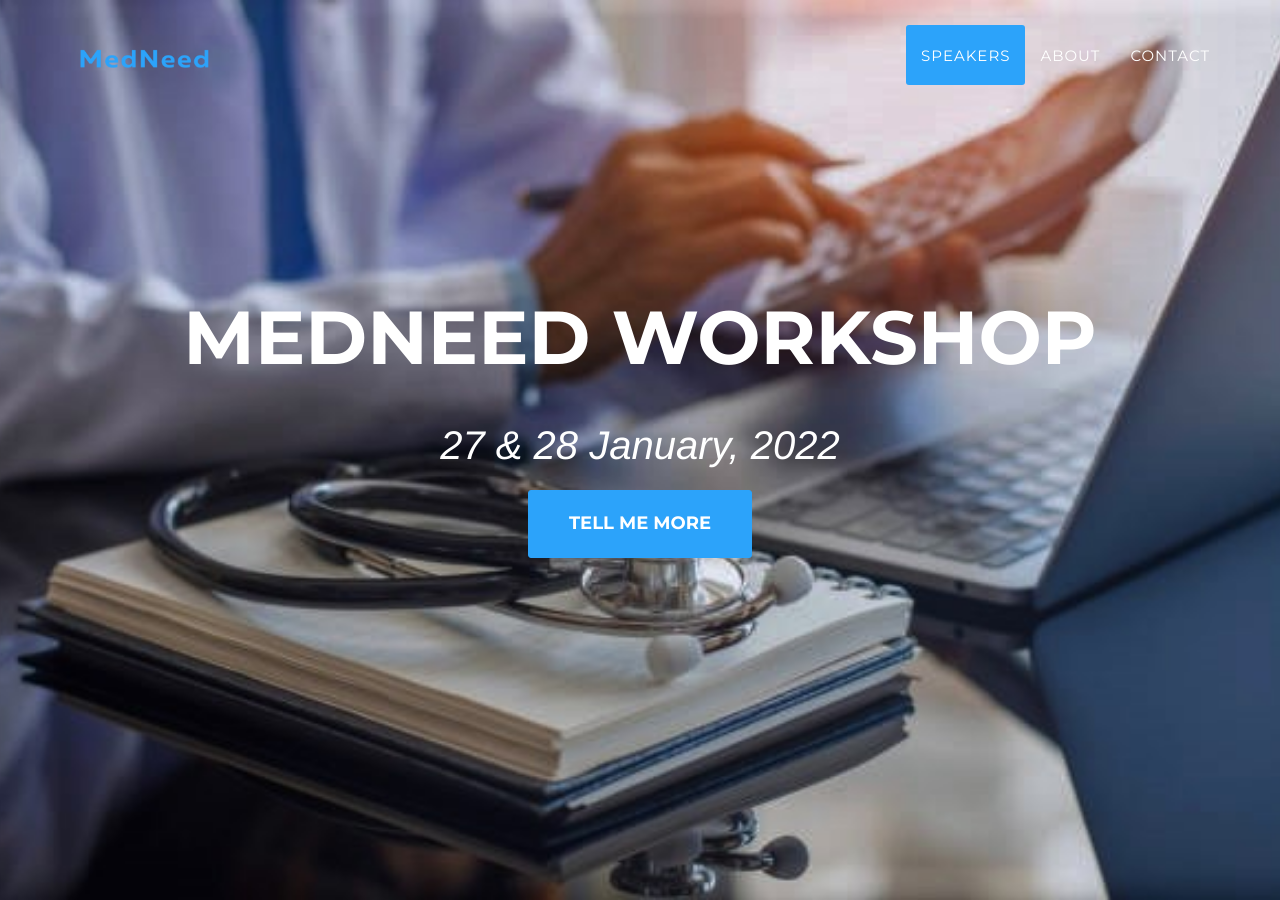
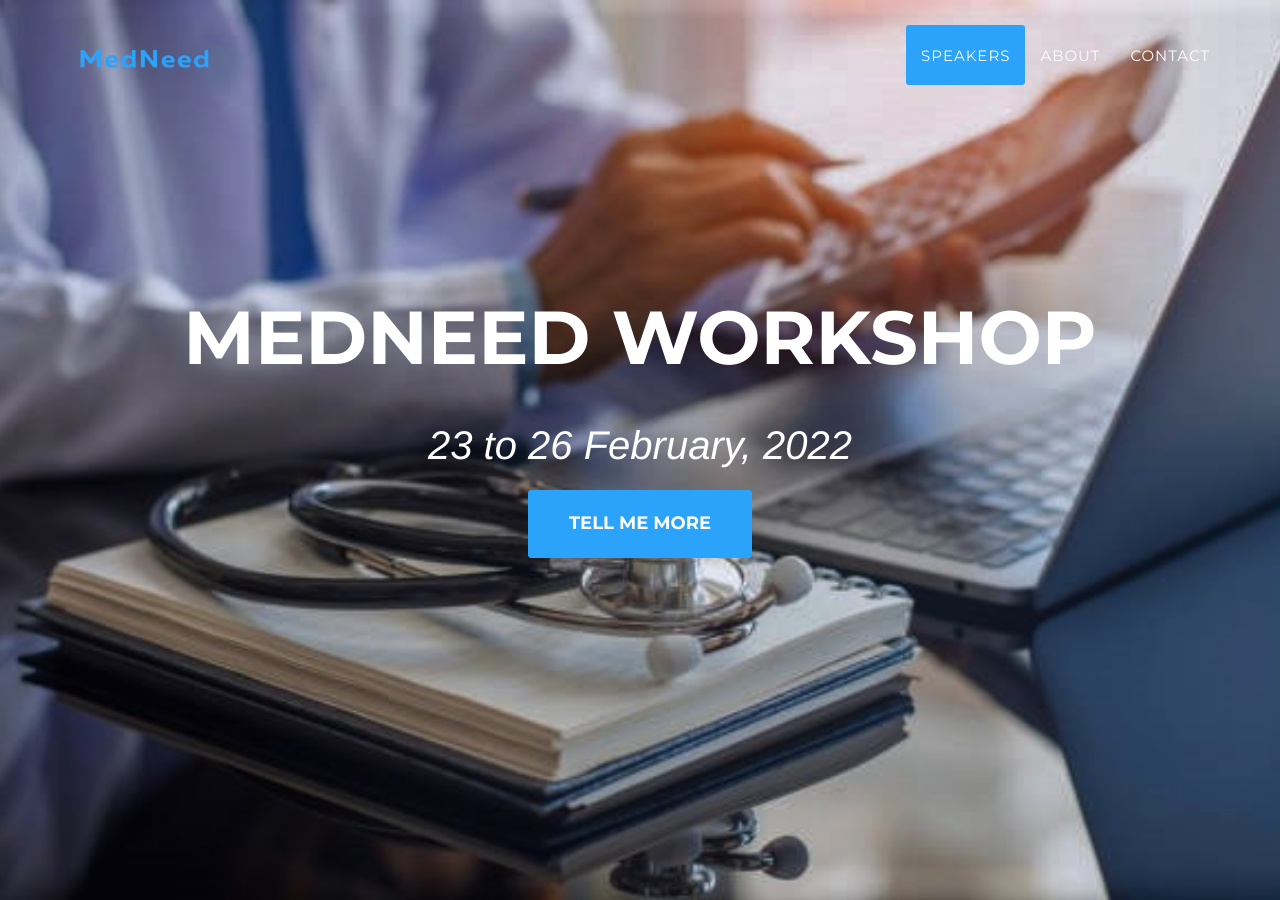
Before and after one commit to Iraneus/workshop, a Jekyll site: the page built from index.html, in a window 1280 px wide and 900 px high. Built offline with Jekyll 4.4.1, drawn with Linux system fonts in a browser that asks for light colours; some web fonts are replaced.

Commit message:
faq and heading colors and other edits

```diff
--- a/_2017_pages/about.html
+++ b/_2017_pages/about.html
@@ -40,7 +40,7 @@
     <section id="fourth" class="black-frame about about-container">
       <h2 class="second">Title</h2>
 
-      <p>MedNeed Workshop | January, 2022</p>
+      <p>MedNeed Workshop | March, 2022</p>
     </section>
 
     <!--<section id="fifth" class="black-frame about about-container about-container-bottom">
--- a/_includes/2017_data/header-home.html
+++ b/_includes/2017_data/header-home.html
@@ -9,7 +9,7 @@
                     <span class="icon-bar"></span>
                     <span class="icon-bar"></span>
                 </button>
-                <a class="navbar-brand page-scroll" href="https://www.medneed.com/"><img src="../css/2017_style/img/logos/MedNeed_logo.png" style="margin-top:-15px" width="150px" alt="MedNeed Workshop"></a>
+                <a class="navbar-brand page-scroll" href="https://www.medneed.com/"><img src="../css/2017_style/img/logos/MedNeed_logo.png" style="margin-top:-15px" width="150px" alt="MedNeed"></a>
             </div>
 
             <!-- Collect the nav links, forms, and other content for toggling -->
--- a/_layouts/2017_home.html
+++ b/_layouts/2017_home.html
@@ -13,7 +13,7 @@
         <div class="container">
             <div class="intro-text">
                 <div class="intro-heading">MedNeed Workshop<br></div>
-                <div class="intro-lead-in">27 & 28 January, 2022</div>
+                <div class="intro-lead-in">23 to 26 February, 2022</div>
                 <!--<div class="intro-lead-in">Online Event</div>-->
                 <a href="#intro" class="page-scroll btn btn-xl">Tell Me More</a>
             </div>
```
